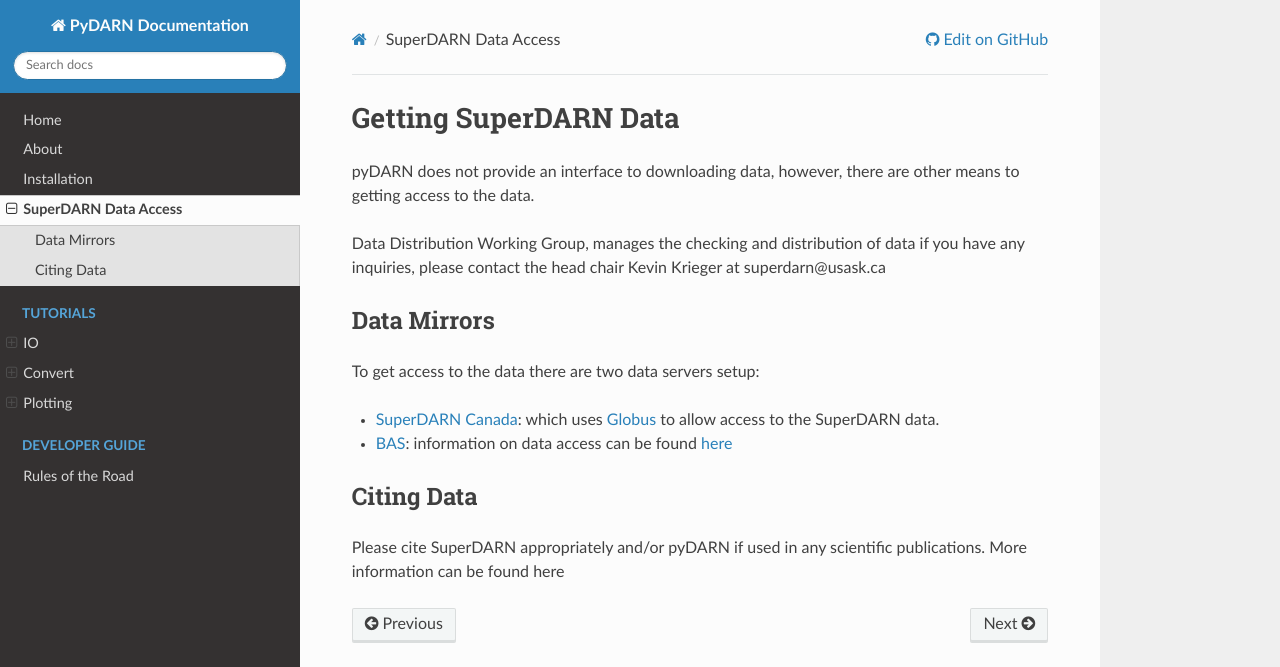
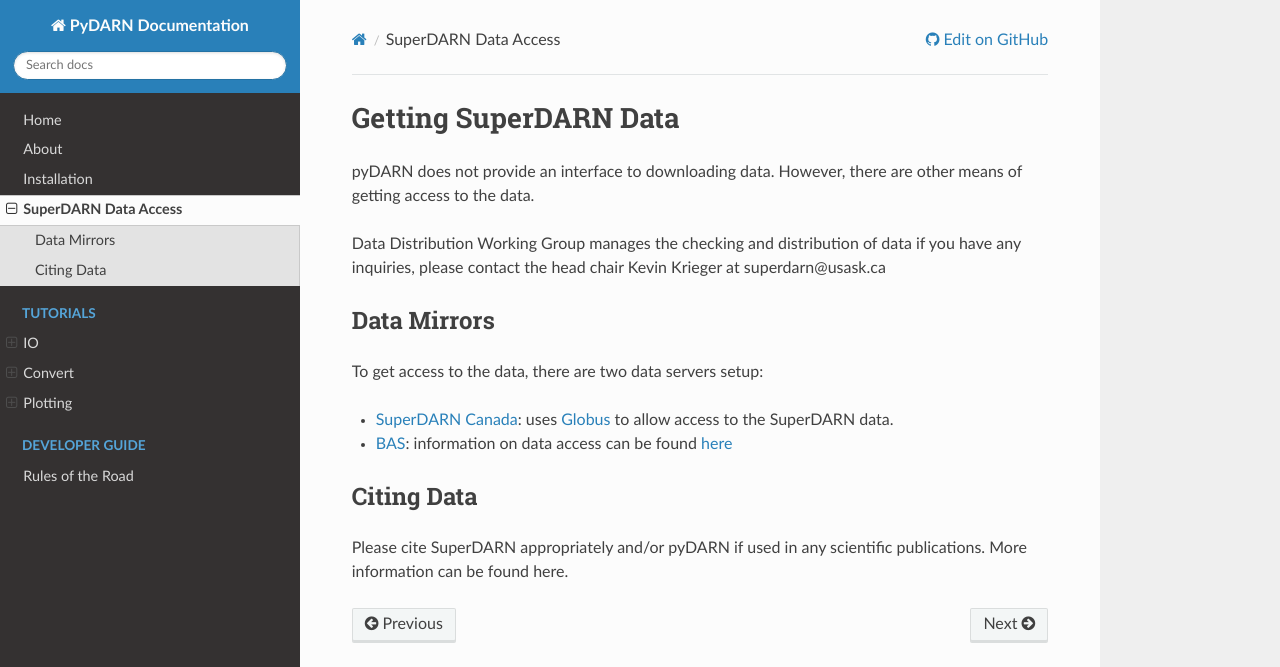
Before and after one commit to SuperDARN/pydarn, an MkDocs documentation site: the page built from docs/user/superdarn_data.md, in a window 1280 px wide. Shown: the top 667 px of the page. Built offline with MkDocs 1.6.1, drawn with Linux system fonts in a browser that asks for light colours; nearby versions of some CDN libraries.

Commit message:
cleaned up some typos

```diff
--- a/docs/user/superdarn_data.md
+++ b/docs/user/superdarn_data.md
@@ -1,15 +1,15 @@
 # Getting SuperDARN Data
 
-pyDARN does not provide an interface to downloading data, however, there are other means to getting access to the data.
+pyDARN does not provide an interface to downloading data. However, there are other means of getting access to the data.
 
-Data Distribution Working Group, manages the checking and distribution of data if you have any inquiries, please contact the head chair Kevin Krieger at superdarn@usask.ca
+Data Distribution Working Group manages the checking and distribution of data if you have any inquiries, please contact the head chair Kevin Krieger at superdarn@usask.ca
 
 ## Data Mirrors
-To get access to the data there are two data servers setup:
+To get access to the data, there are two data servers setup:
 
-  - [SuperDARN Canada](https://superdarn.ca/): which uses [Globus](https://github.com/SuperDARNCanada/globus) to allow access to the SuperDARN data.
+  - [SuperDARN Canada](https://superdarn.ca/): uses [Globus](https://github.com/SuperDARNCanada/globus) to allow access to the SuperDARN data.
   - [BAS](https://www.bas.ac.uk/project/superdarn/#about): information on data access can be found [here](https://www.bas.ac.uk/project/superdarn/#about)
 
 ## Citing Data
 
-Please cite SuperDARN appropriately and/or pyDARN if used in any scientific publications. More information can be found here
+Please cite SuperDARN appropriately and/or pyDARN if used in any scientific publications. More information can be found here.
```
Also changed, not shown: docs/user/install.md (+1 -1 lines).
